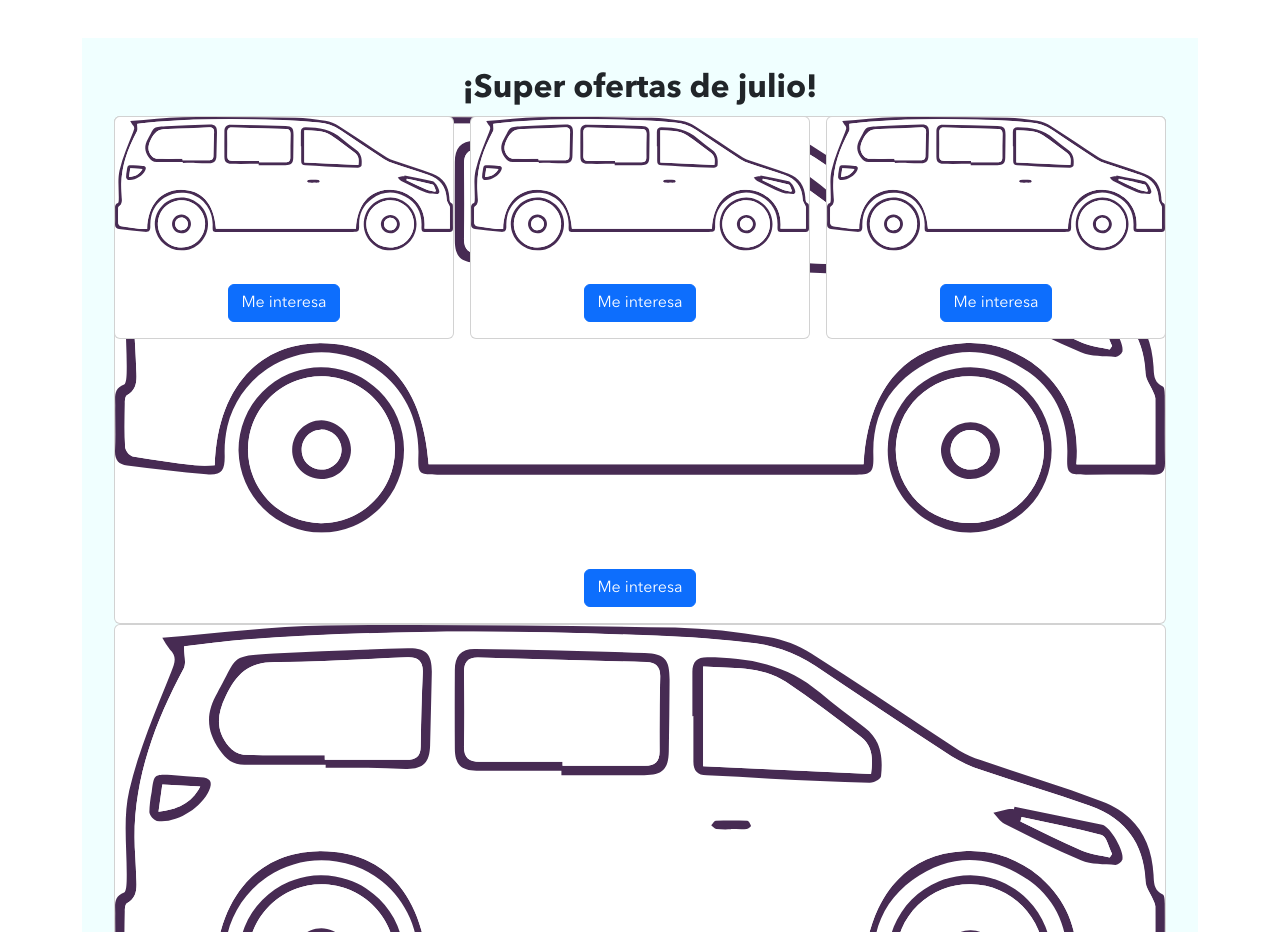
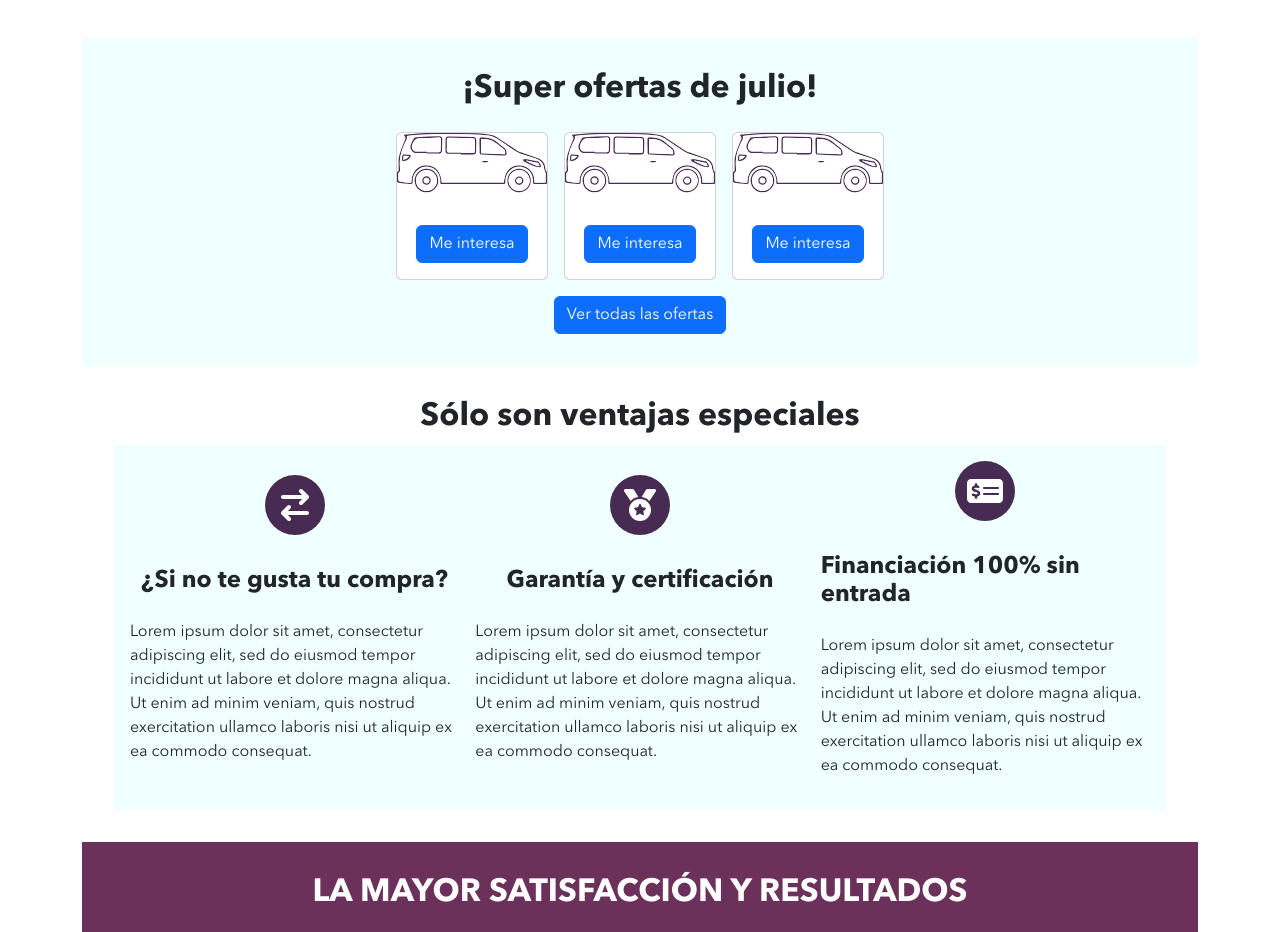
Before and after one commit to LeoloFlrz/marketplace_hackaton, a React (Vite) app in the folder araba_marketplace_front/: page / in a window 1280 px wide. Shown: the part 1880-2812 px from the top of the page. Built offline with nearby package versions, Linux system fonts and the light colour scheme.

Commit message:
Aspecto definitivo

```diff
--- a/araba_marketplace_front/src/Pages/landing.tsx
+++ b/araba_marketplace_front/src/Pages/landing.tsx
@@ -15,7 +15,7 @@ import skoda from '../assets/img/logo skoda3dpi 1.svg'
 import peugeot from '../assets/img/peugeot-logo 1.svg'
 import seat from '../assets/img/seat-logo 1.svg'
 import tesla from '../assets/img/tesla-logo 1.svg'
-// import CardOferta from "../components/CardOferta";
+import CardOferta from "../components/CardOferta";
 import { Button } from "react-bootstrap";
 import { Container } from "react-bootstrap";
 import { FontAwesomeIcon } from '@fortawesome/react-fontawesome'
@@ -145,12 +145,12 @@ export default function LandingPage () {
             </section>
             <section className="ofertas">
                 <h2>¡Super ofertas de julio!</h2>
-                {/* <div>
+                <div className='carruselCoches'>
                     <CardOferta />
                     <CardOferta />
                     <CardOferta />
-                </div> */}
-                <CarouselCoches />
+                </div>
+                {/* <CarouselCoches /> */}
                 <Button>Ver todas las ofertas</Button>
             </section>
             <section className="ventajas">
--- a/araba_marketplace_front/src/components/CarouselCoches.tsx
+++ b/araba_marketplace_front/src/components/CarouselCoches.tsx
@@ -1,24 +1,24 @@
 import Carousel from 'react-bootstrap/Carousel';
 // import ExampleCarouselImage from 'components/ExampleCarouselImage';
-import CardOferta from './CardOferta';
+import { CarCard } from './Carcard';
 
 function CarouselCoches() {
   return (
     <Carousel>
       <Carousel.Item className='carruselCoches'>
-        <CardOferta/>
-        <CardOferta/>
-        <CardOferta/>
+        <CarCard/>
+        <CarCard/>
+        <CarCard/>
       </Carousel.Item>
       <Carousel.Item className='carruselCoches'>
-        <CardOferta/>
-        <CardOferta/>
-        <CardOferta/>
+      <CarCard/>
+      <CarCard/>
+      <CarCard/>
       </Carousel.Item>
       <Carousel.Item className='carruselCoches'>
-        <CardOferta/>
-        <CardOferta/>
-        <CardOferta/>
+      <CarCard/>
+      <CarCard/>
+      <CarCard/>
       </Carousel.Item>
     </Carousel>
   );
--- a/araba_marketplace_front/src/styles.css
+++ b/araba_marketplace_front/src/styles.css
@@ -157,6 +157,7 @@ section {
     display: grid;
     grid-template-columns: repeat(3, 1fr);
     gap: 1em;
+    margin: 1em;
 }
 
 .modal-footer {
```
